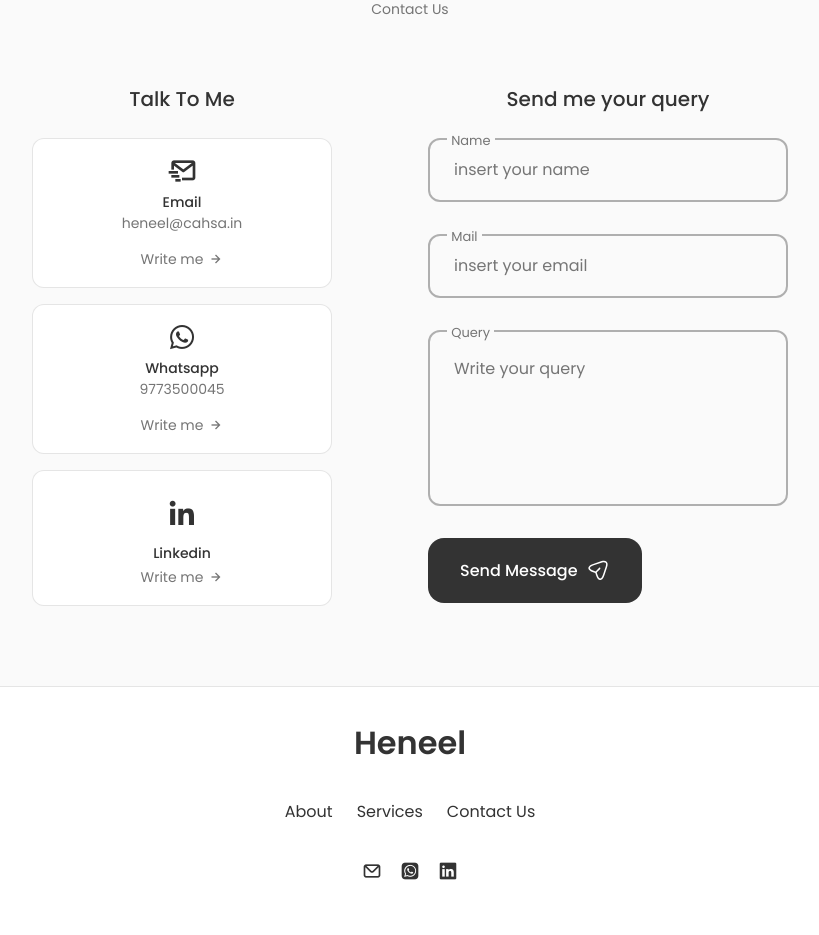
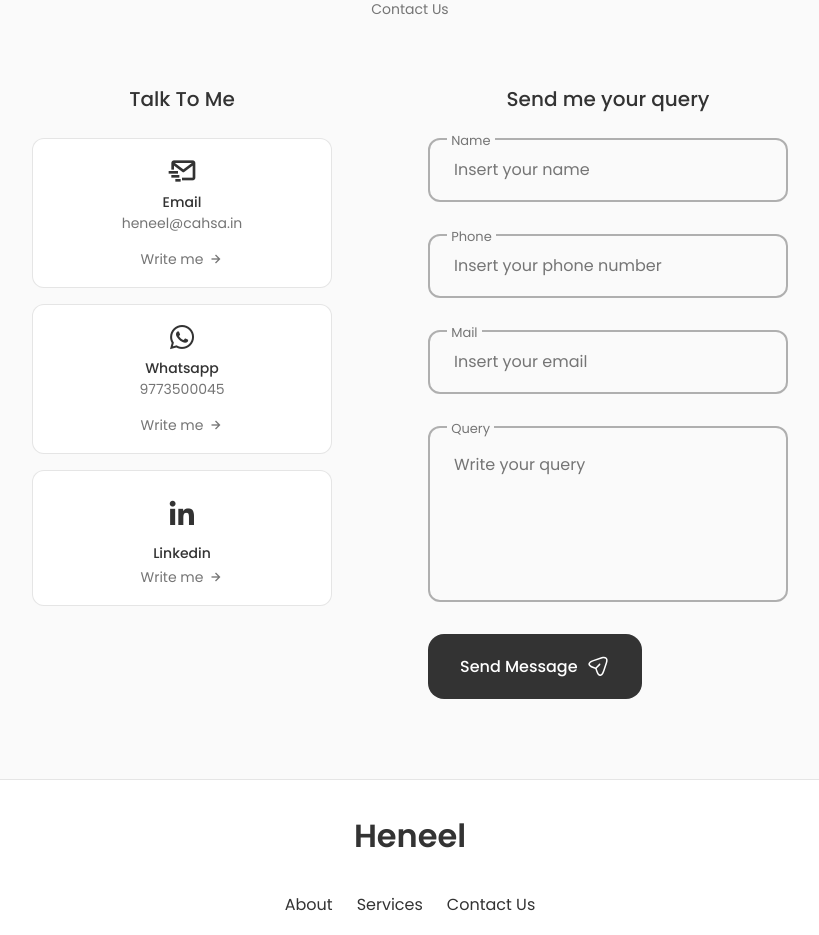
Before and after one commit to clueless-bot/CA-HSA, a React (Create React App) app in the folder ca_hsa/: page / in a window 1280 px wide. Shown: the part 3100-4035 px from the top of the page, without its empty margins (230-1049 px from the left). Built offline with nearby package versions, Linux system fonts and the light colour scheme.

Commit message:
email feature added

```diff
--- a/ca_hsa/src/components/contact/Contact.jsx
+++ b/ca_hsa/src/components/contact/Contact.jsx
@@ -1,6 +1,24 @@
 import React from 'react'
 import "./contact.css"
+import { useRef } from 'react';
+import emailjs from '@emailjs/browser';
+
 const Contact = () => {
+
+    const form = useRef();
+
+  const sendEmail = (e) => {
+    e.preventDefault();
+
+    emailjs.sendForm('service_wvnlf6e', 'template_ca_hsa', form.current, 'KN8xVCsAB64NXFJkd')
+    .then((result) => {
+        alert("Message received");
+    }, (error) => {
+        console.log(error.text);
+    });
+      e.target.reset()
+  };
+
   return (
     <section className="contact section" id="contact">
         <h2 className="section__title">
@@ -49,15 +67,20 @@ const Contact = () => {
                     Send me your query
                 </h3>
 
-                <form className="contact__form">
+                <form ref={form} onSubmit={sendEmail} className="contact__form">
                     <div className="contact__form-div">
                         <label className="contact__form-tag">Name</label>
-                        <input type="text" name="name" className='contact__form-input' placeholder='insert your name'/>
+                        <input type="text" name="name" className='contact__form-input' placeholder='Insert your name'/>
+                    </div>
+
+                    <div className="contact__form-div">
+                        <label className="contact__form-tag">Phone</label>
+                        <input type="phone" name="phone" className='contact__form-input' placeholder='Insert your phone number'/>
                     </div>
 
                     <div className="contact__form-div">
                         <label className="contact__form-tag">Mail</label>
-                        <input type="email" name="email" className='contact__form-input' placeholder='insert your email'/>
+                        <input type="email" name="email" className='contact__form-input' placeholder='Insert your email'/>
                     </div>
 
                     <div className="contact__form-div contact__form-area">
--- a/package.json
+++ b/package.json
@@ -1,5 +1,6 @@
 {
   "dependencies": {
+    "@emailjs/browser": "^3.10.0",
     "@fortawesome/fontawesome-svg-core": "^6.2.1",
     "@fortawesome/free-brands-svg-icons": "^6.2.1",
     "@fortawesome/free-regular-svg-icons": "^6.2.1",
@@ -8,6 +9,7 @@
     "babel-plugin-macros": "^3.1.0",
     "bootstrap": "^5.3.0-alpha1",
     "boxicons": "^2.1.4",
+    "emailjs-com": "^3.2.0",
     "radium": "^0.26.2",
     "react-icons": "^4.7.1",
     "react-media": "^1.10.0",
```
Also changed, not shown: 1 other file (tests, documents, lock files or other folders).
